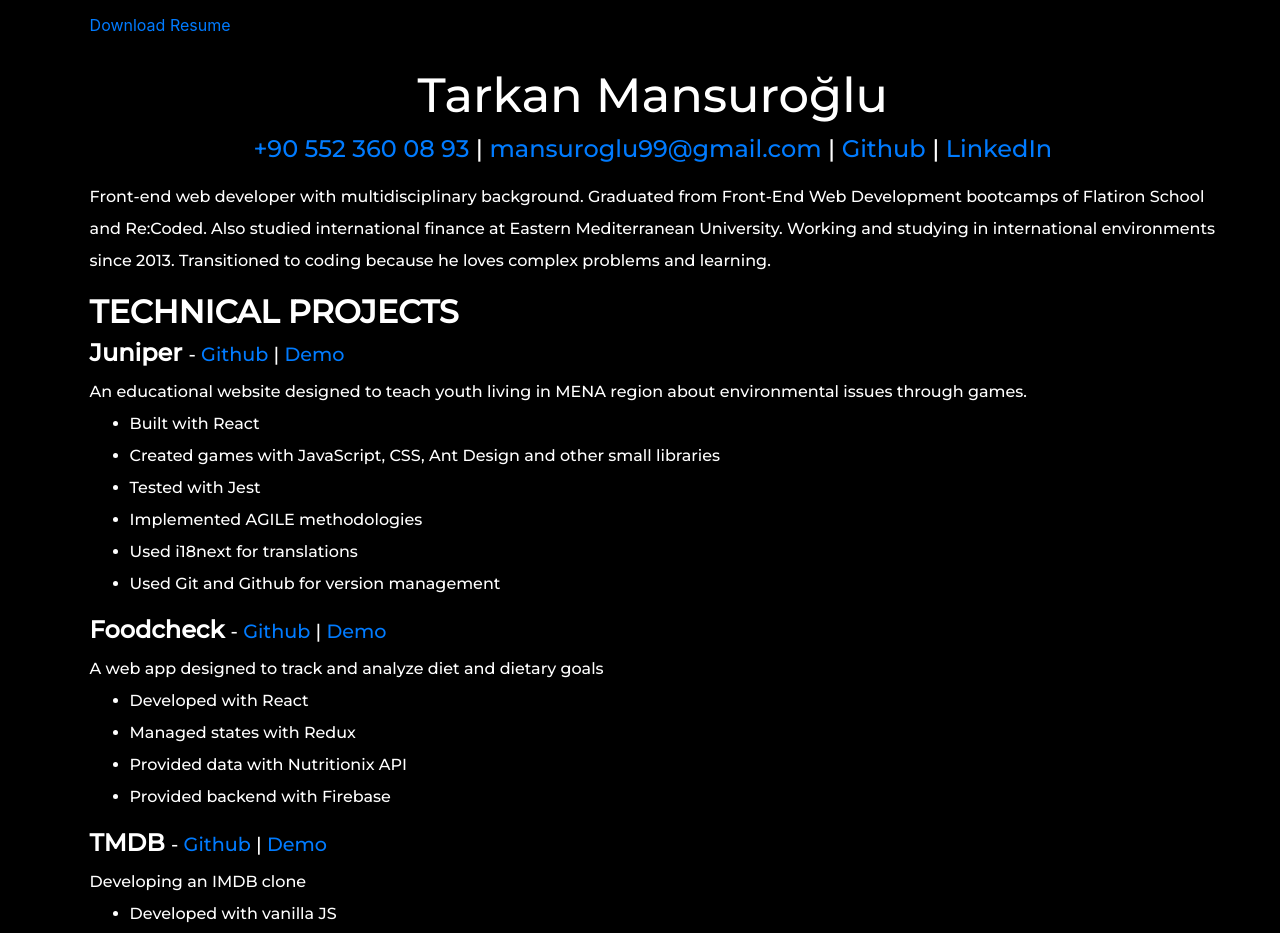
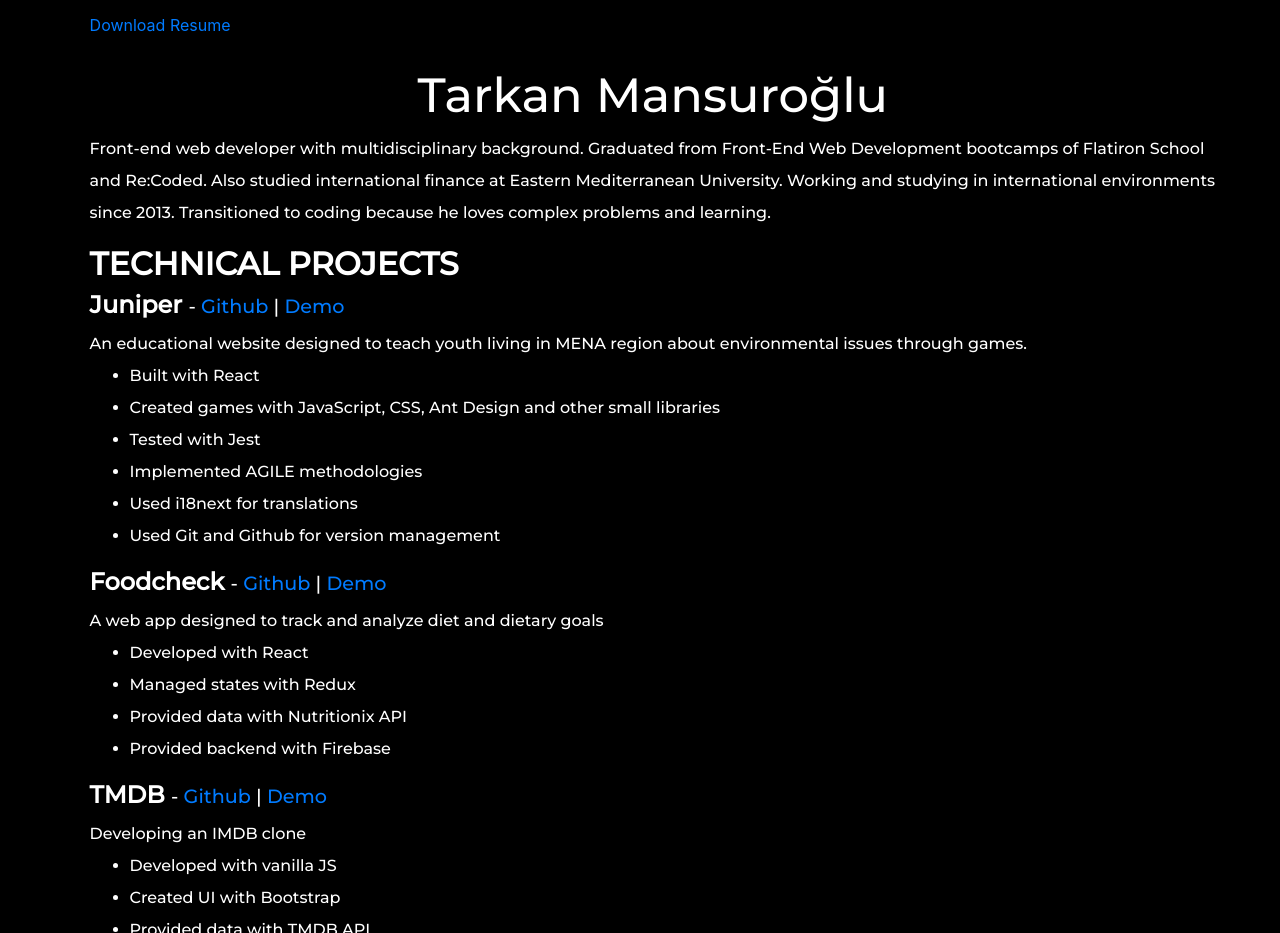
Before and after one commit to tmansuroglu/portfolio, a React (Create React App) app: page / in a window 1280 px wide. Shown: the part 5800-6733 px from the top of the page. Built offline with nearby package versions, Linux system fonts and the light colour scheme.

Commit message:
unnecessary contact info is commented out

```diff
--- a/src/components/Resume/index.jsx
+++ b/src/components/Resume/index.jsx
@@ -23,7 +23,7 @@ const Resume = () => {
                                 <h1 className='resumeName'>
                                     Tarkan Mansuroğlu
                                 </h1>
-                                <p className='resumeContact'>
+                                {/* <p className='resumeContact'>
                                     <a href='tel:+905523600893'>
                                         +90 552 360 08 93
                                     </a>{' '}
@@ -50,7 +50,7 @@ const Resume = () => {
                                     >
                                         LinkedIn
                                     </a>
-                                </p>
+                                </p> */}
                                 <p>
                                     Front-end web developer with
                                     multidisciplinary background. Graduated from
```
